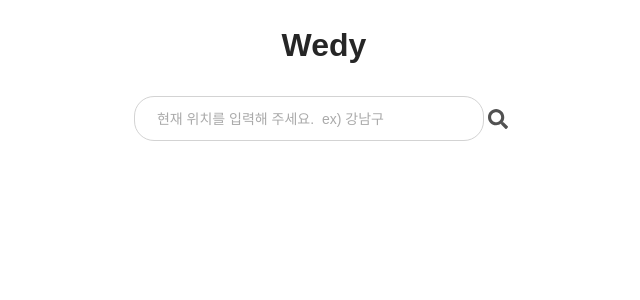
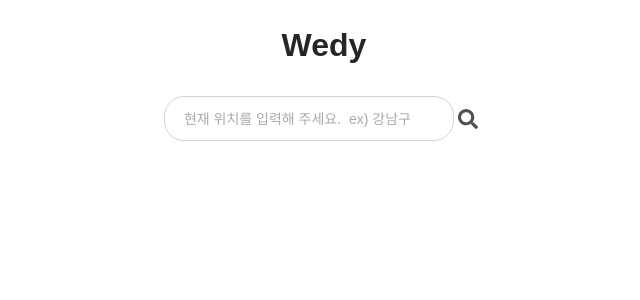
Before and after one commit to Lela12/wedy, a React (Create React App) app: page / in a window 1280 px wide. Shown: the top 300 px of the page, without its empty margins (316-956 px from the left). Built offline with nearby package versions, Linux system fonts and the light colour scheme; no server answers.

Commit message:
Fix: Search 코드 수정

```diff
--- a/src/components/Search.tsx
+++ b/src/components/Search.tsx
@@ -68,7 +68,7 @@ const SearchBox = styled.div`
     background-color: transparent;
     line-height: 1;
     color: #111;
-    width: 350px;
+    width: 290px;
     height: 45px;
     padding: 5px;
     border-radius: 20px;
```
